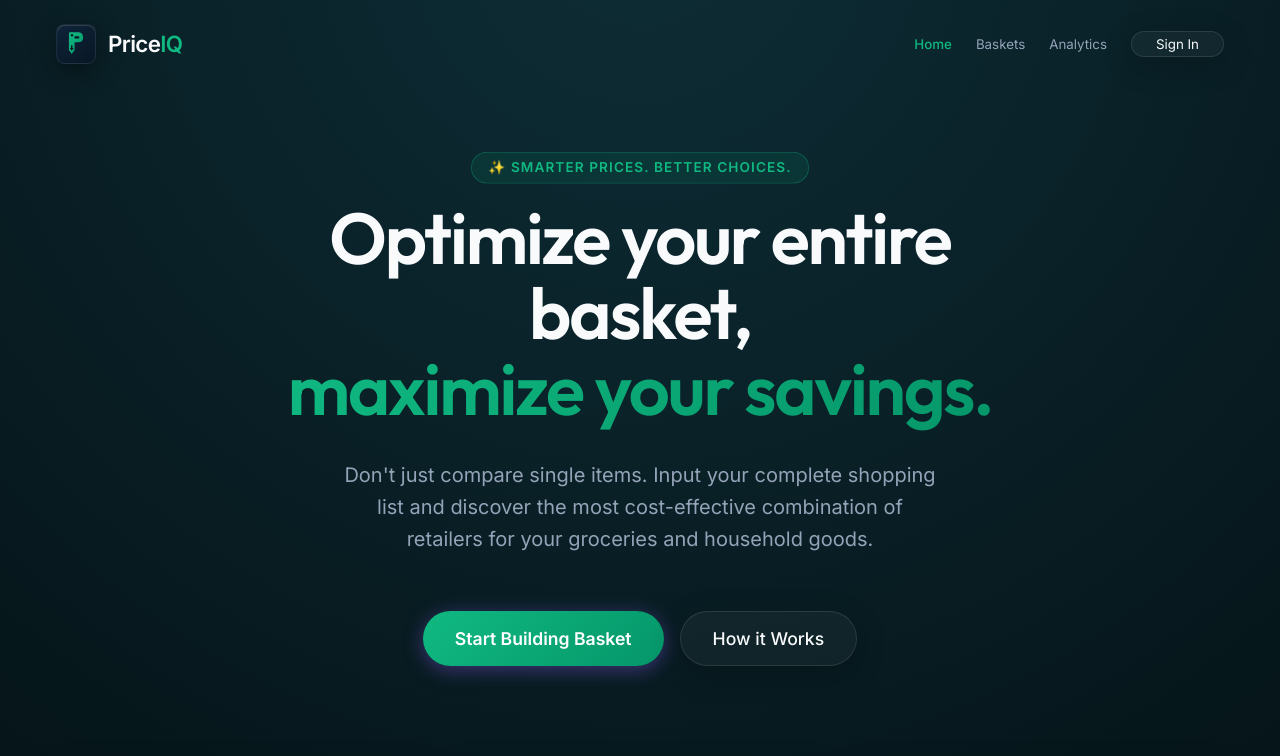
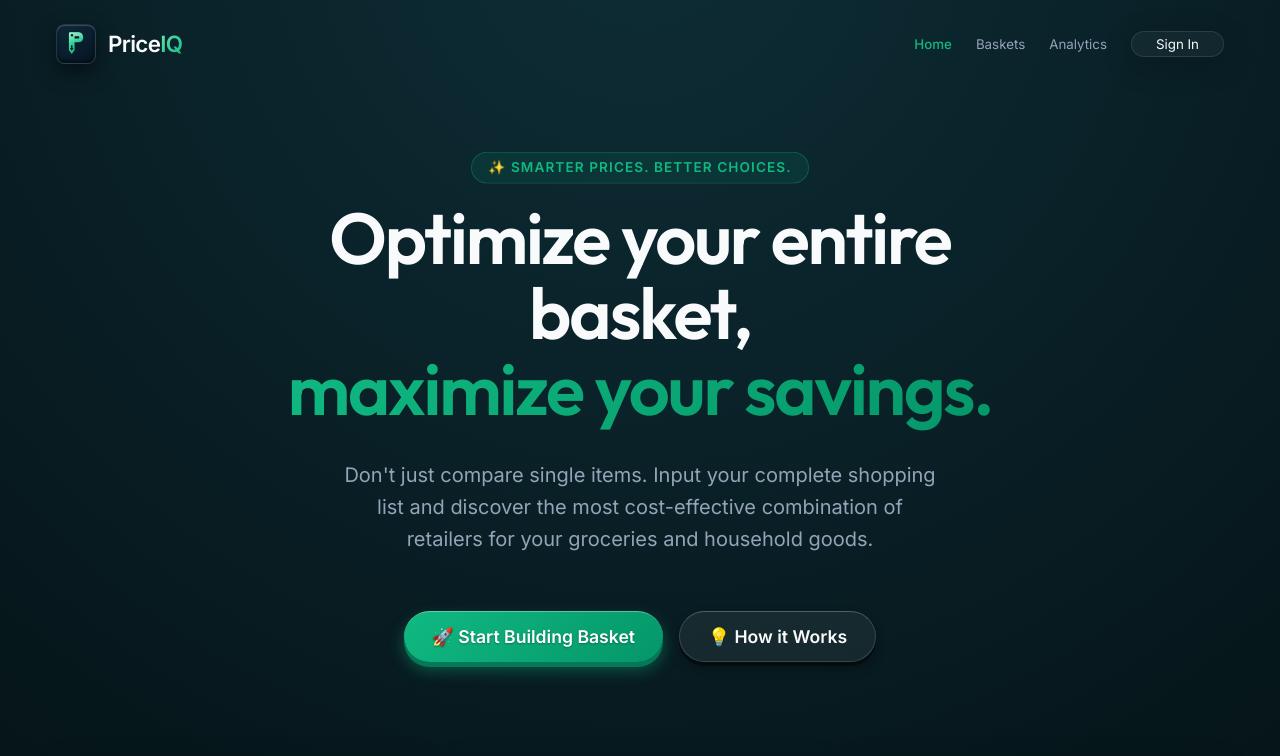
Before and after one commit to Tbest101/PriceIQ, a React (Vite) app: page / in a window 1280 px wide. Shown: the top 756 px of the page. Built offline with nearby package versions, Linux system fonts and the light colour scheme.

Commit message:
feat: Add 3D tactile button system and playful light-to-deep gradient on PriceIQ logo

```diff
--- a/src/App.tsx
+++ b/src/App.tsx
@@ -97,17 +97,18 @@ function App() {
               </p>
             </div>
 
-            <div className="hero-cta-group">
+            <div className="hero-cta-group" style={{ gap: '16px' }}>
               <button
+                className="btn-3d"
                 onClick={(e) => { e.stopPropagation(); setView('basket'); }}
-                style={{ background: 'var(--gradient-brand)', color: '#fff', padding: 'var(--spacing-md) var(--spacing-xl)', borderRadius: 'var(--radius-full)', fontWeight: 600, fontSize: '1.1rem', boxShadow: '0 4px 20px 0 rgba(139, 92, 246, 0.4)', transition: 'all var(--transition-bounce)' }} onMouseOver={e => { e.currentTarget.style.transform = 'translateY(-3px)'; e.currentTarget.style.boxShadow = '0 6px 25px 0 rgba(139, 92, 246, 0.6)'; }} onMouseOut={e => { e.currentTarget.style.transform = 'translateY(0)'; e.currentTarget.style.boxShadow = '0 4px 20px 0 rgba(139, 92, 246, 0.4)'; }}>
-                Start Building Basket
+                style={{ padding: '14px 28px', fontSize: '1.1rem' }}>
+                🚀 Start Building Basket
               </button>
               <button
-                className="glass-panel"
+                className="btn-3d-secondary"
                 onClick={(e) => { e.stopPropagation(); setShowHowItWorks(true); }}
-                style={{ padding: 'var(--spacing-md) var(--spacing-xl)', borderRadius: 'var(--radius-full)', fontWeight: 500, fontSize: '1.1rem', cursor: 'pointer' }}>
-                How it Works
+                style={{ padding: '14px 28px', fontSize: '1.1rem' }}>
+                💡 How it Works
               </button>
             </div>
 
--- a/src/components/BasketBuilder.tsx
+++ b/src/components/BasketBuilder.tsx
@@ -311,6 +311,7 @@ export const BasketBuilder: React.FC<Props> = ({ onOptimize }) => {
                 <span style={{ fontWeight: 600, color: 'var(--text-main)' }}>{basket.reduce((acc, curr) => acc + curr.quantity, 0)}</span>
               </div>
               <button
+                className="btn-3d"
                 onClick={() => {
                   if (!plannedStore) {
                     alert('Please select your planned store first');
@@ -318,11 +319,9 @@ export const BasketBuilder: React.FC<Props> = ({ onOptimize }) => {
                   }
                   onOptimize(basket, location, plannedStore)
                 }}
-                style={{ width: '100%', padding: 'var(--spacing-md)', background: 'var(--gradient-brand)', borderRadius: 'var(--radius-full)', color: '#fff', fontWeight: 600, fontSize: '1.1rem', boxShadow: '0 4px 15px rgba(139, 92, 246, 0.3)', transition: 'transform 0.2s', border: 'none' }}
-                onMouseOver={e => e.currentTarget.style.transform = 'translateY(-2px)'}
-                onMouseOut={e => e.currentTarget.style.transform = 'translateY(0)'}
+                style={{ width: '100%', padding: '16px', fontSize: '1.1rem' }}
               >
-                Optimize &amp; Compare
+                ⚡ Optimize &amp; Compare Basket
               </button>
             </div>
           </div>
--- a/src/components/OptimizationEngine.tsx
+++ b/src/components/OptimizationEngine.tsx
@@ -221,9 +221,10 @@ export const OptimizationEngine: React.FC<Props> = ({ basket, location, plannedS
 
       <div style={{ textAlign: 'center', marginTop: 'var(--spacing-lg)' }}>
         <button
+          className="btn-3d"
           onClick={() => onConfirm(optimalSplit)}
-          style={{ background: 'var(--gradient-brand)', color: 'white', padding: 'var(--spacing-md) var(--spacing-2xl)', borderRadius: 'var(--radius-full)', fontWeight: 600, fontSize: '1.2rem', transition: 'transform var(--transition-bounce)', border: 'none', width: '100%', maxWidth: '300px', cursor: 'pointer' }} onMouseOver={e => e.currentTarget.style.transform = 'scale(1.05)'} onMouseOut={e => e.currentTarget.style.transform = 'scale(1)'}>
-          Confirm Route & Fulfillment
+          style={{ padding: '16px 36px', fontSize: '1.2rem', width: '100%', maxWidth: '340px' }}>
+          ✨ Confirm Route &amp; Fulfillment
         </button>
       </div>
 
--- a/src/components/PriceIQLogo.tsx
+++ b/src/components/PriceIQLogo.tsx
@@ -18,15 +18,15 @@ export const PriceIQLogo: React.FC<Props> = ({
 
   return (
     <div style={{ display: 'inline-flex', alignItems: 'center', gap: '12px', userSelect: 'none' }}>
-      {/* App Icon Badge (Squircle container matching brand image) */}
+      {/* App Icon Badge (Squircle container matching brand image with 3D tactile depth) */}
       <div
         style={{
           width: containerSize,
           height: containerSize,
           borderRadius: enclosed ? '22%' : '0%',
-          background: enclosed ? 'linear-gradient(145deg, #0e2439 0%, #081624 100%)' : 'transparent',
-          boxShadow: enclosed ? '0 8px 24px rgba(0, 0, 0, 0.4), inset 0 1px 1px rgba(255, 255, 255, 0.15)' : 'none',
-          border: enclosed ? '1px solid rgba(255, 255, 255, 0.08)' : 'none',
+          background: enclosed ? 'linear-gradient(145deg, #0e293a 0%, #061523 100%)' : 'transparent',
+          boxShadow: enclosed ? '0 8px 20px rgba(0, 0, 0, 0.5), inset 0 1px 1px rgba(255, 255, 255, 0.2), inset 0 -2px 4px rgba(0, 0, 0, 0.6)' : 'none',
+          border: enclosed ? '1px solid rgba(255, 255, 255, 0.12)' : 'none',
           display: 'flex',
           alignItems: 'center',
           justifyContent: 'center',
@@ -42,9 +42,18 @@ export const PriceIQLogo: React.FC<Props> = ({
           xmlns="http://www.w3.org/2000/svg"
         >
           <defs>
-            <linearGradient id="priceiq-green-gradient" x1="0%" y1="0%" x2="100%" y2="100%">
-              <stop offset="0%" stopColor="#10B981" />
-              <stop offset="100%" stopColor="#059669" />
+            {/* Playful Multi-Stop Gradient from luminous lime to deep forest teal */}
+            <linearGradient id="priceiq-playful-gradient" x1="0%" y1="0%" x2="100%" y2="100%">
+              <stop offset="0%" stopColor="#6EE7B7" />   {/* Light luminous mint-lime */}
+              <stop offset="35%" stopColor="#34D399" />  {/* Bright emerald */}
+              <stop offset="70%" stopColor="#10B981" />  {/* Rich brand green */}
+              <stop offset="100%" stopColor="#047857" /> {/* Deep forest teal */}
+            </linearGradient>
+
+            {/* Inner highlight overlay for 3D shine */}
+            <linearGradient id="priceiq-shine" x1="0%" y1="0%" x2="0%" y2="100%">
+              <stop offset="0%" stopColor="#FFFFFF" stopOpacity="0.4" />
+              <stop offset="50%" stopColor="#FFFFFF" stopOpacity="0.0" />
             </linearGradient>
           </defs>
 
@@ -59,22 +68,28 @@ export const PriceIQLogo: React.FC<Props> = ({
                L 20 85
                V 22
                C 20 14, 22 10, 22 10 Z"
-            fill="url(#priceiq-green-gradient)"
+            fill="url(#priceiq-playful-gradient)"
+          />
+
+          {/* 3D Top Shine Overlay */}
+          <path
+            d="M 22 10 H 62 C 85 10, 88 52, 62 52 H 44 V 85 L 32 102 L 20 85 V 22 C 20 14, 22 10, 22 10 Z"
+            fill="url(#priceiq-shine)"
           />
 
           {/* Hole punch in tag top left */}
-          <circle cx="33" cy="22" r="5" fill="#081624" />
+          <circle cx="33" cy="22" r="5" fill="#061523" />
 
           {/* Downward arrow cutout inside bottom stem */}
           <path
             d="M 32 88 L 24 76 H 29 V 64 H 35 V 76 H 40 Z"
-            fill="#081624"
+            fill="#061523"
           />
 
           {/* P inner hole cut */}
           <path
             d="M 44 26 H 58 C 66 26, 66 36, 58 36 H 44 Z"
-            fill="#081624"
+            fill="#061523"
           />
         </svg>
       </div>
@@ -83,10 +98,14 @@ export const PriceIQLogo: React.FC<Props> = ({
       {showText && (
         <div style={{ display: 'flex', flexDirection: 'column' }}>
           <div style={{ fontSize: `${size * 0.7}px`, fontWeight: 800, letterSpacing: '-0.03em', lineHeight: 1, color: 'var(--text-main)' }}>
-            Price<span style={{ color: '#10B981' }}>IQ</span>
+            Price<span style={{
+              background: 'linear-gradient(135deg, #6EE7B7 0%, #10B981 100%)',
+              WebkitBackgroundClip: 'text',
+              WebkitTextFillColor: 'transparent'
+            }}>IQ</span>
           </div>
           {showTagline && (
-            <span style={{ fontSize: `${Math.max(10, size * 0.2)}px`, fontWeight: 700, letterSpacing: '0.12em', color: '#10B981', marginTop: '4px', textTransform: 'uppercase' }}>
+            <span style={{ fontSize: `${Math.max(10, size * 0.2)}px`, fontWeight: 700, letterSpacing: '0.12em', color: '#34D399', marginTop: '4px', textTransform: 'uppercase' }}>
               Smarter Prices. Better Choices.
             </span>
           )}
--- a/src/index.css
+++ b/src/index.css
@@ -106,6 +106,63 @@ button {
   -webkit-background-clip: text;
   -webkit-text-fill-color: transparent;
   background-clip: text;
+}
+
+/* 3D Tactile Button System */
+.btn-3d {
+  position: relative;
+  display: inline-flex;
+  align-items: center;
+  justify-content: center;
+  font-weight: 600;
+  border-radius: var(--radius-full);
+  background: linear-gradient(135deg, #10b981 0%, #059669 100%);
+  color: #ffffff;
+  transition: all 0.15s cubic-bezier(0.4, 0, 0.2, 1);
+  box-shadow: 0 5px 0 0 #047857, 0 8px 16px rgba(16, 185, 129, 0.4);
+  border-top: 1px solid rgba(255, 255, 255, 0.35);
+  text-shadow: 0 1px 2px rgba(0,0,0,0.3);
+  cursor: pointer;
+  user-select: none;
+}
+
+.btn-3d:hover {
+  transform: translateY(-2px);
+  box-shadow: 0 7px 0 0 #047857, 0 12px 22px rgba(16, 185, 129, 0.5);
+  background: linear-gradient(135deg, #34d399 0%, #059669 100%);
+}
+
+.btn-3d:active {
+  transform: translateY(3px);
+  box-shadow: 0 2px 0 0 #047857, 0 4px 8px rgba(16, 185, 129, 0.2);
+}
+
+.btn-3d-secondary {
+  position: relative;
+  display: inline-flex;
+  align-items: center;
+  justify-content: center;
+  font-weight: 600;
+  border-radius: var(--radius-full);
+  background: rgba(255, 255, 255, 0.06);
+  color: var(--text-main);
+  border: 1px solid rgba(255, 255, 255, 0.15);
+  border-top: 1px solid rgba(255, 255, 255, 0.25);
+  box-shadow: 0 4px 0 0 rgba(0, 0, 0, 0.4), 0 6px 12px rgba(0,0,0,0.3);
+  transition: all 0.15s cubic-bezier(0.4, 0, 0.2, 1);
+  cursor: pointer;
+  user-select: none;
+}
+
+.btn-3d-secondary:hover {
+  transform: translateY(-2px);
+  background: rgba(255, 255, 255, 0.1);
+  box-shadow: 0 6px 0 0 rgba(0, 0, 0, 0.4), 0 8px 16px rgba(0,0,0,0.4);
+}
+
+.btn-3d-secondary:active {
+  transform: translateY(2px);
+  box-shadow: 0 2px 0 0 rgba(0, 0, 0, 0.4), 0 2px 4px rgba(0,0,0,0.2);
 }
 
 /* Animations */
```
